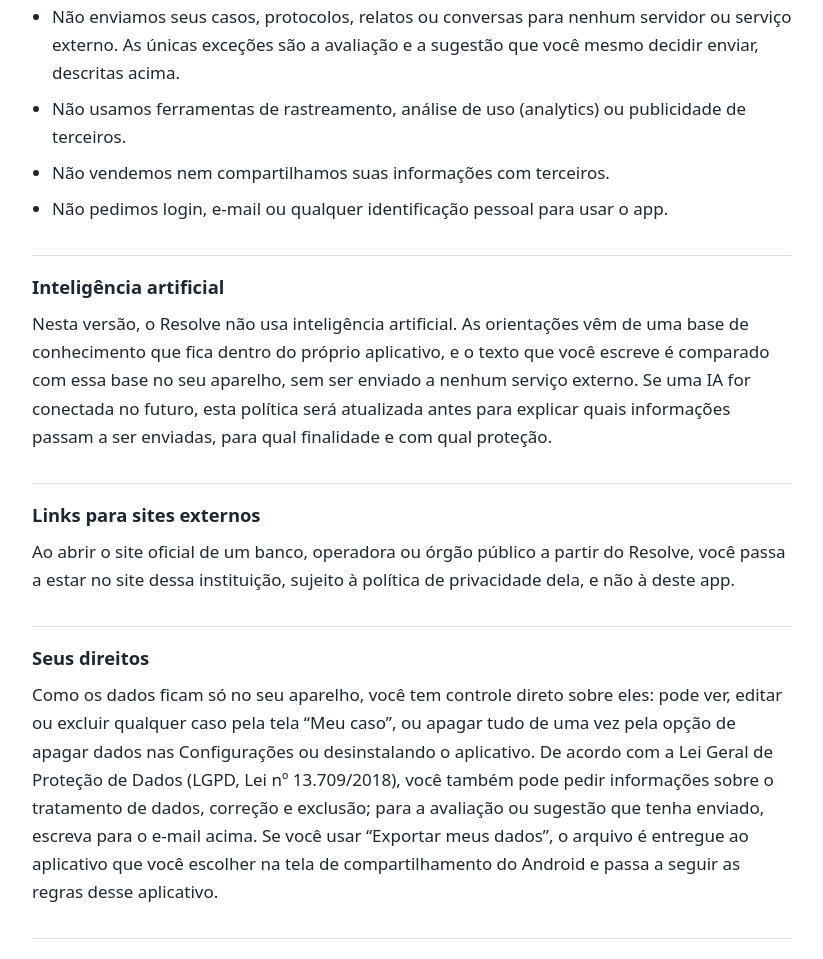
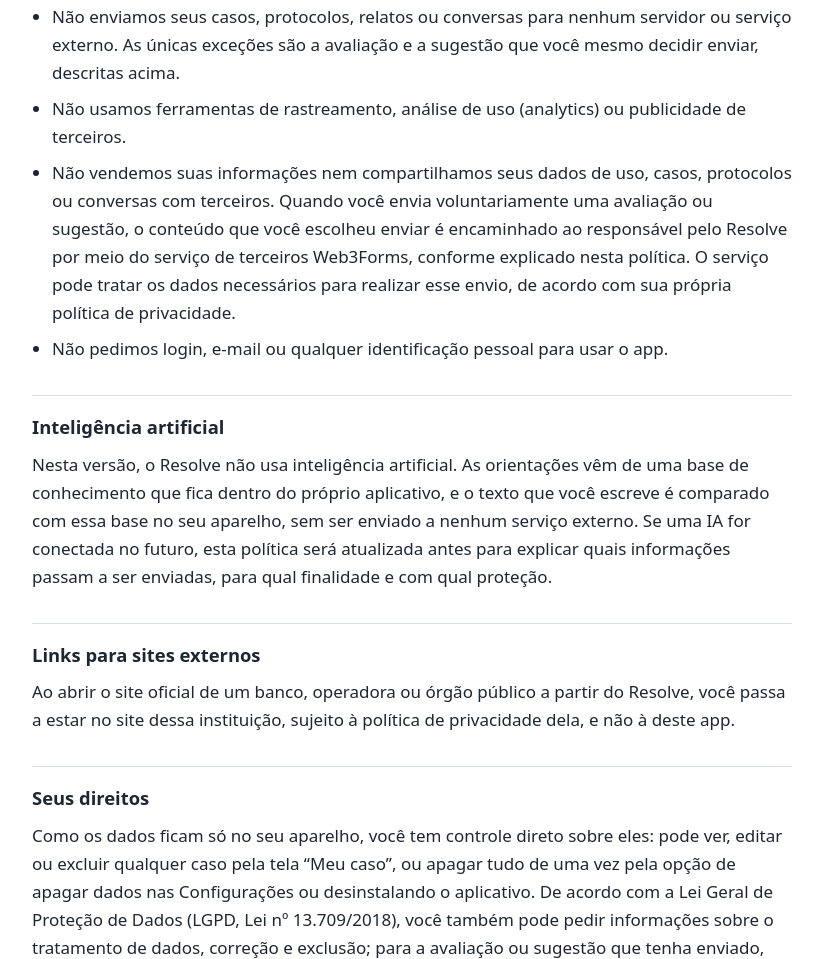
Before and after one commit to evedaystudio/politica-de-privacidade-resolve, a plain HTML site: page index.html in a window 1280 px wide. Shown: the part 1935-2894 px from the top of the page, without its empty margins (228-1051 px from the left). Drawn offline with Linux system fonts and the light colour scheme.

Commit message:
Revise data sharing policy in index.html
Updated the information regarding data sharing and privacy policies.

```diff
--- a/index.html
+++ b/index.html
@@ -60,7 +60,9 @@
   <ul>
     <li>Não enviamos seus casos, protocolos, relatos ou conversas para nenhum servidor ou serviço externo. As únicas exceções são a avaliação e a sugestão que você mesmo decidir enviar, descritas acima.</li>
     <li>Não usamos ferramentas de rastreamento, análise de uso (analytics) ou publicidade de terceiros.</li>
-    <li>Não vendemos nem compartilhamos suas informações com terceiros.</li>
+
+<li>Não vendemos suas informações nem compartilhamos seus dados de uso, casos, protocolos ou conversas com terceiros. Quando você envia voluntariamente uma avaliação ou sugestão, o conteúdo que você escolheu enviar é encaminhado ao responsável pelo Resolve por meio do serviço de terceiros Web3Forms, conforme explicado nesta política. O serviço pode tratar os dados necessários para realizar esse envio, de acordo com sua própria política de privacidade.</li>
+
     <li>Não pedimos login, e-mail ou qualquer identificação pessoal para usar o app.</li>
   </ul>
 
```
